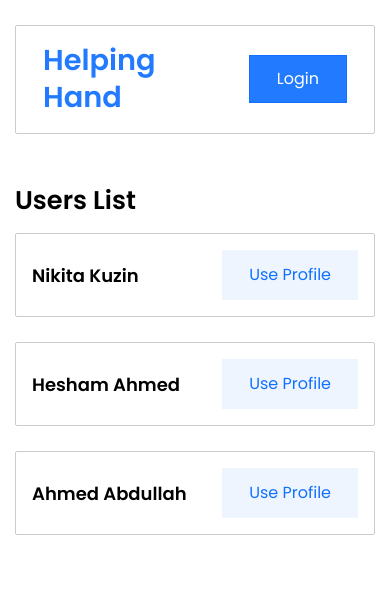
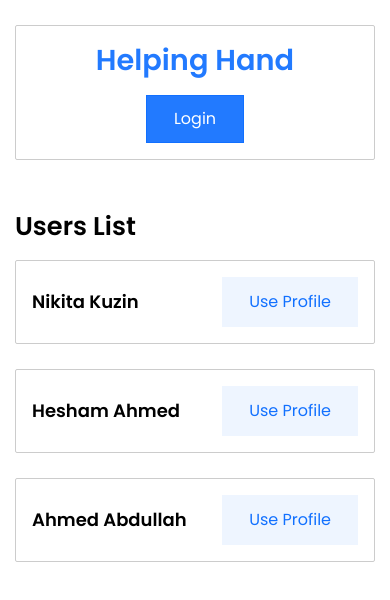
Before and after one commit to Rexkit/helpinghand, a React (Create React App) app in the folder client/: page /login in a window 390 px wide. Shown: the top 600 px of the page. Built offline with nearby package versions, Linux system fonts and the light colour scheme.

Commit message:
Small responsive fix

```diff
--- a/client/src/components/Header/header.module.css
+++ b/client/src/components/Header/header.module.css
@@ -32,3 +32,14 @@
 .account_block .account_icon:hover {
     background-color: #cdd4dd;
 }
+
+@media (max-width: 500px) {
+    .row {
+        flex-direction: column;
+        text-align: center;
+    }
+    .account_block {
+        margin-top: 1rem;
+        justify-content: center;
+    }
+}
--- a/client/src/containers/CreateRequestPage/index.jsx
+++ b/client/src/containers/CreateRequestPage/index.jsx
@@ -16,7 +16,9 @@ class CreateRequestPage extends Component {
         };
     }
 
-    createRequest = () => axios
+    createRequest = (e) => {
+        e.preventDefault();
+        axios
             .post("http://localhost:8080/api/create/createRequest", {
                 iduser: this.props.authUid,
                 request_name: this.state.title,
@@ -24,7 +26,9 @@ class CreateRequestPage extends Component {
                 request_cat: this.state.category,
             }).then((response) => {
             console.log(response);
+            this.props.history.push('/');
             });
+    };
 
     render() {
         return (
@@ -55,7 +59,7 @@ class CreateRequestPage extends Component {
                                         <Form.Label>Description</Form.Label>
                                         <Form.Control as="textarea" rows={3} onChange={e => this.setState({ description: e.target.value })}/>
                                     </Form.Group>
-                                    <Button variant="primary" type="submit" onClick={this.createRequest}>
+                                    <Button variant="primary" type="submit" onClick={(event) => this.createRequest(event)}>
                                         Submit
                                     </Button>
                                 </Form>
```
Lines whose indentation alone changed are shown as unchanged.
